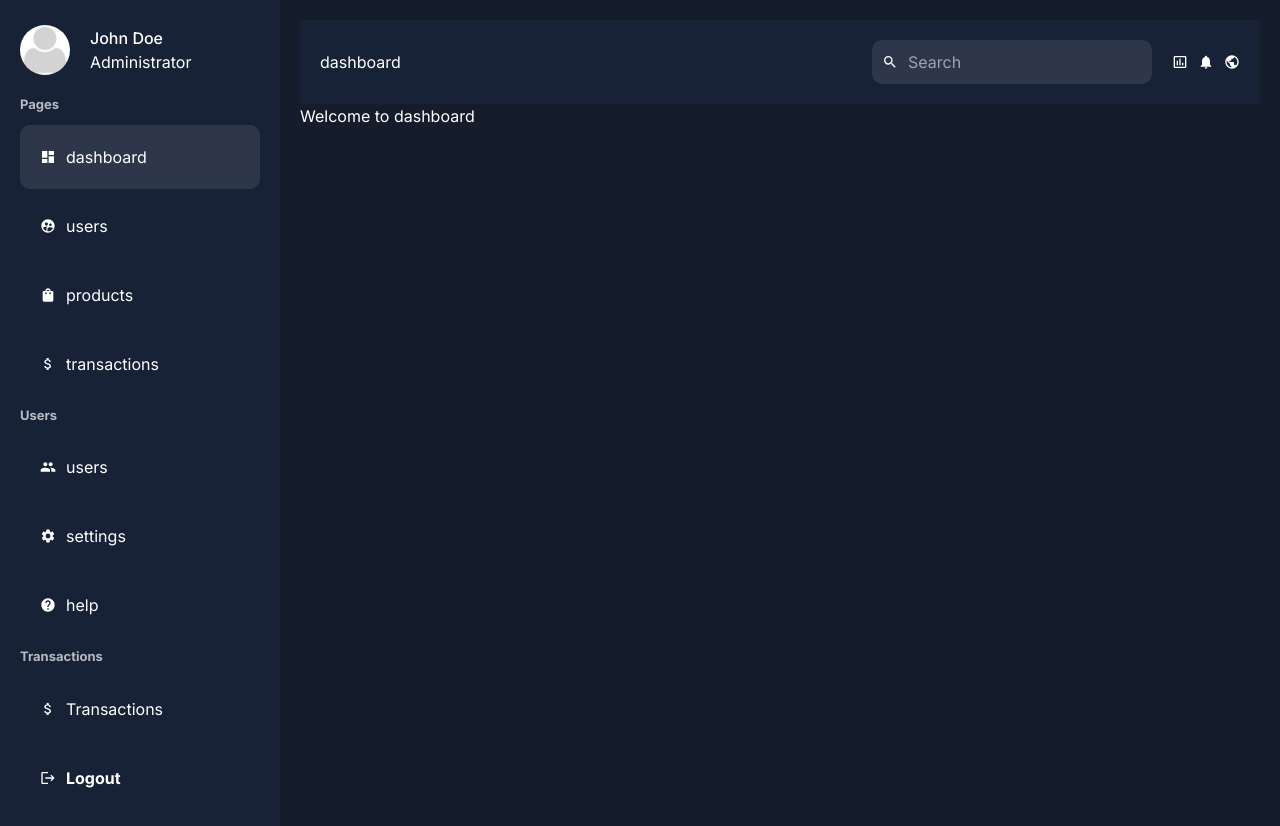
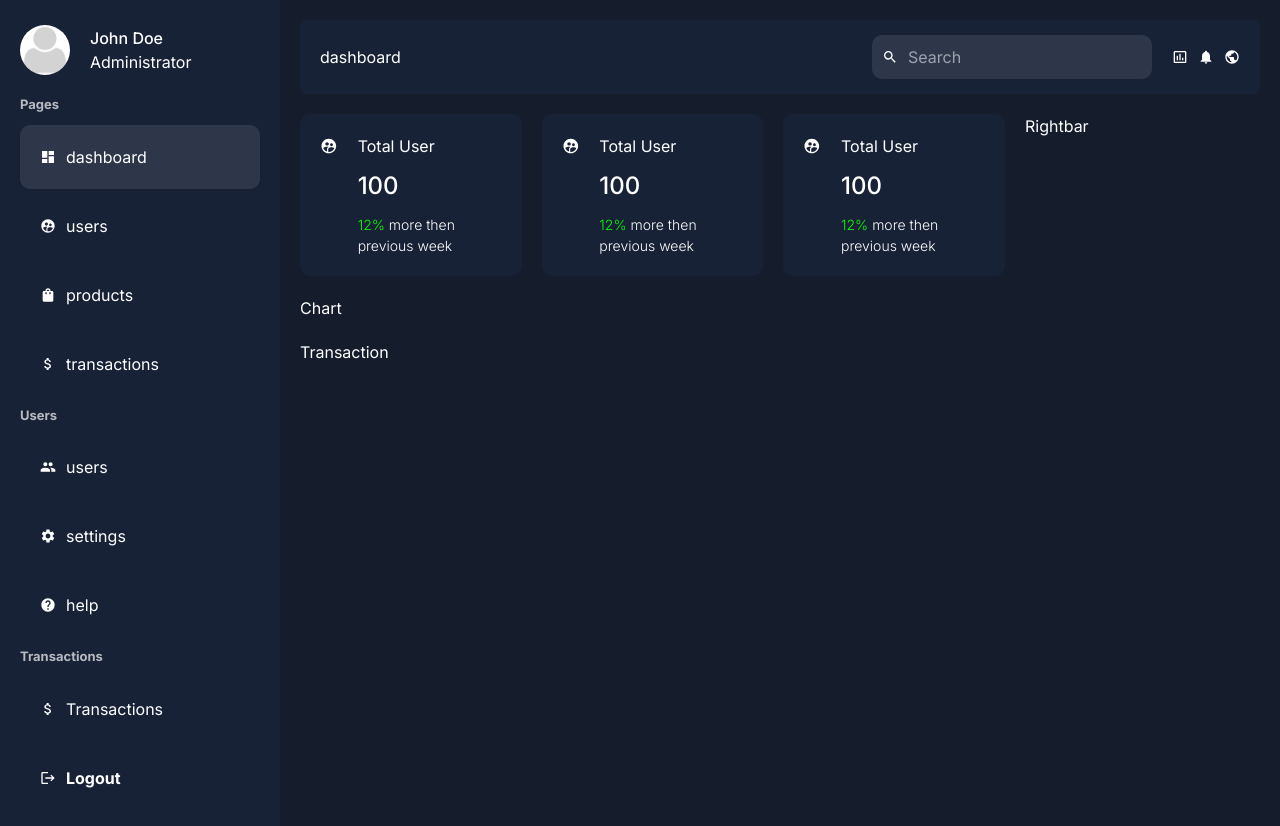
Before and after one commit to saurav-ghimire/Next-JS-Dashboard, a Next.js app: page /dashboard in a window 1280 px wide. Shown: the top 826 px of the page. Built offline with nearby package versions, Linux system fonts and the light colour scheme.

Commit message:
Card Design Added in dashboard

```diff
--- /dev/null
+++ b/app/components/dashboard/card/card.jsx
@@ -0,0 +1,19 @@
+import { MdSupervisedUserCircle } from 'react-icons/md';
+import styles from './card.module.css'
+
+function Card() {
+  return (
+    <div className={styles.container}>
+        <MdSupervisedUserCircle size={24} />
+        <div className={styles.texts}>
+            <span className={styles.title}>Total User</span>
+            <span className={styles.number}>100</span>
+            <span className={styles.detail}>
+              <span className={styles.positive}>12%</span> more then previous week
+            </span>
+        </div>
+    </div>
+  );
+}
+
+export default Card;
--- /dev/null
+++ b/app/components/dashboard/card/card.module.css
@@ -0,0 +1,32 @@
+.container{
+ background-color: var(--bgSoft);
+ padding: 20px;
+ border-radius: 10px;
+ display: flex;
+ gap: 20px;
+ cursor: pointer;
+ width: 100%;
+ transition: all linear .3s;
+}
+.container:hover{
+  background-color: #2e374a;
+}
+.texts{
+  display: flex;
+  flex-direction: column;
+  gap: 10px;
+}
+
+.number{
+  font-size: 24px;
+  font-weight: 500;
+}
+
+.detail{
+  font-size: 14px;
+  font-weight: 300;
+}
+
+.positive{
+  color: #00ff00;
+}
--- /dev/null
+++ b/app/components/dashboard/chart/chart.jsx
@@ -0,0 +1,9 @@
+function Chart() {
+  return (
+    <div>
+      Chart
+    </div>
+   );
+}
+
+export default Chart;
--- a/app/components/dashboard/dashboard.module.css
+++ b/app/components/dashboard/dashboard.module.css
@@ -11,3 +11,26 @@
   flex: 4;
   padding: 20px;
 }
+
+.wrapper{
+  display: flex;
+  gap: 20px;
+
+}
+
+.main{
+  flex: 3;
+  display: flex;
+  flex-direction: column;
+  gap: 20px;
+}
+
+.cards{
+  display: flex;
+  gap:20px;
+  justify-content: space-between;
+}
+
+.side{
+  flex: 1;
+}
--- a/app/components/dashboard/header/header.module.css
+++ b/app/components/dashboard/header/header.module.css
@@ -4,7 +4,8 @@
   align-items: center;
   background-color: var(--bgSoft);
   border-radius: 5px;
-  padding: 20px;
+  padding: 15px 20px;
+  margin-bottom: 20px;
 }
 
 .menu{
--- /dev/null
+++ b/app/components/dashboard/rightbar/rightbar.jsx
@@ -0,0 +1,5 @@
+function Rightbar() {
+  return ( "Rightbar" );
+}
+
+export default Rightbar;
--- /dev/null
+++ b/app/components/dashboard/transactions/transactions.jsx
@@ -0,0 +1,7 @@
+function Transactions() {
+  return (
+    <div>Transaction</div>
+   );
+}
+
+export default Transactions;
--- a/app/dashboard/page.jsx
+++ b/app/dashboard/page.jsx
@@ -1,7 +1,24 @@
+import Card from "../components/dashboard/card/card";
+import Chart from "../components/dashboard/chart/chart";
+import Rightbar from "../components/dashboard/rightbar/rightbar";
+import Transactions from "../components/dashboard/transactions/transactions";
+import styles from '../components/dashboard/dashboard.module.css'
+
 function Dashboard() {
   return (
-    <div>
-    <h2>Welcome to dashboard</h2>
+    <div className={styles.wrapper}>
+      <div className={styles.main}>
+        <div className={styles.cards}>
+          <Card />
+          <Card />
+          <Card />
+        </div>
+        <Chart />
+        <Transactions />
+      </div>
+      <div className={styles.side}>
+        <Rightbar />
+      </div>
     </div>
    );
 }
```
Also changed, not shown: app/components/dashboard/chart/chart.module.css (added), app/components/dashboard/rightbar/rightbar.module.css (added), app/components/dashboard/transactions/transactions.module.css (added).
